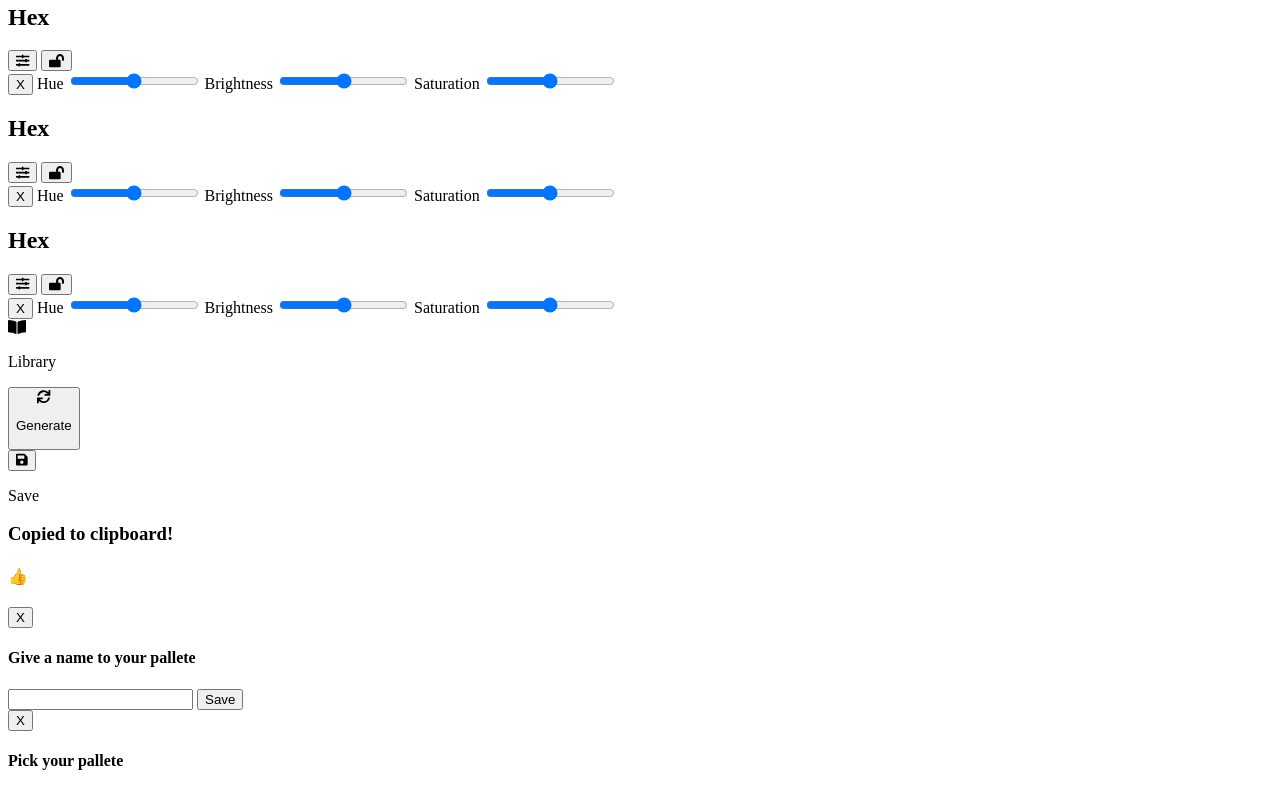
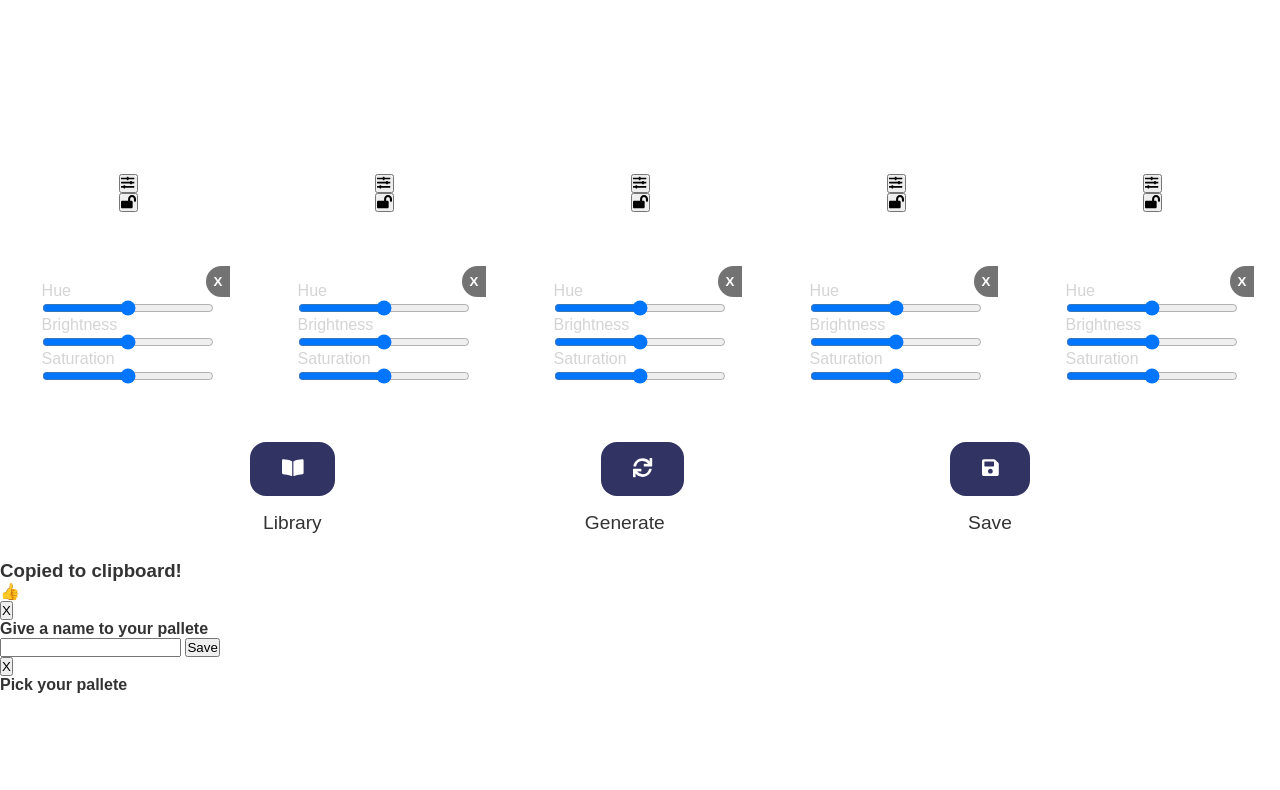
Before and after one commit to Schlickmann/coloors-palette, a plain HTML site: page index.html in a window 1280 px wide. Shown: the part 240-1030 px from the top of the page. After the commit the page ends 934 px from the top, so only its background shows below. Drawn offline with Linux system fonts and the light colour scheme; a web font is replaced by a local one.

Commit message:
adding stylization to project

```diff
--- a/index.html
+++ b/index.html
@@ -5,13 +5,13 @@
     <meta name="viewport" content="width=device-width, initial-scale=1.0" />
     <title>Coloors | Welcome</title>
     <link
-      href="https://fonts.googleapis.com/css2?family=Nunito:wght@400;600;700&display=swap"
+      href="https://fonts.googleapis.com/css2?family=Muli:wght@400;600;700&display=swap"
       rel="stylesheet"
     />
     <link rel="stylesheet" href="style.css" />
   </head>
   <body>
-    <div class="coloors">
+    <div class="colors">
       <div class="color">
         <h2>Hex</h2>
         <div class="controls">
@@ -250,19 +250,21 @@
 
     <div class="panel">
       <div class="library-panel">
-        <i class="fas fa-book-open"></i>
+        <button class="library">
+          <i class="fas fa-book-open"></i>
+        </button>
         <p>Library</p>
       </div>
 
       <div class="generate-panel">
         <button class="generate">
           <i class="fas fa-sync"></i>
-          <p>Generate</p>
         </button>
+        <p>Generate</p>
       </div>
 
       <div class="save-panel">
-        <button class="generate">
+        <button class="save">
           <i class="fas fa-save"></i>
         </button>
         <p>Save</p>
--- a/style.css
+++ b/style.css
@@ -0,0 +1,115 @@
+* {
+  margin: 0;
+  padding: 0;
+  box-sizing: border-box;
+}
+
+body {
+  font-family: "Muli", sans-serif;
+  color: rgb(51, 51, 51);
+}
+
+button,
+input,
+textarea {
+  font-family: "Muli", sans-serif;
+}
+
+path,
+i,
+svg {
+  pointer-events: none;
+}
+
+.colors {
+  min-height: 80vh;
+  display: flex;
+  color: rgb(212, 212, 212);
+}
+
+.color {
+  height: 80vh;
+  flex: 1;
+  display: flex;
+  flex-direction: column;
+  align-items: center;
+  justify-content: space-evenly;
+  position: relative;
+  overflow: hidden;
+}
+
+.color h2 {
+  font-size: 2rem;
+  cursor: pointer;
+}
+
+.sliders {
+  display: flex;
+  flex-direction: column;
+  position: absolute;
+  bottom: 0%;
+  background-color: #fff;
+  padding: 1rem;
+  width: 80%;
+  pointer-events: none;
+  border-top-right-radius: 1rem;
+  border-top-left-radius: 1rem;
+
+  /* transform: translateY(100px); */
+  transition: all 0.5s ease-in-out;
+}
+
+.sliders.active {
+  opacity: 1;
+  transform: translateY(0px);
+  pointer-events: all;
+}
+
+.sliders button {
+  position: absolute;
+  top: 0;
+  right: 0;
+  padding: 0.5rem;
+  border-top-left-radius: 1rem;
+  border-bottom-left-radius: 1rem;
+  border: none;
+  background-color: #737373;
+  color: #fff;
+  cursor: pointer;
+  font-weight: bold;
+}
+
+.controls {
+  display: flex;
+  flex-direction: column;
+}
+
+.panel {
+  display: flex;
+  align-items: center;
+  justify-content: space-evenly;
+  height: 20vh;
+}
+
+.panel button {
+  font-size: 1.2rem;
+  margin: 1rem;
+  padding: 1rem 2rem;
+  background: #313363;
+  border: none;
+  color: #fff;
+  cursor: pointer;
+  border-radius: 1rem;
+}
+
+.panel p {
+  font-size: 1.2rem;
+}
+
+.library-panel,
+.generat-panel,
+.save-panel {
+  display: flex;
+  flex-direction: column;
+  align-items: center;
+}
```
